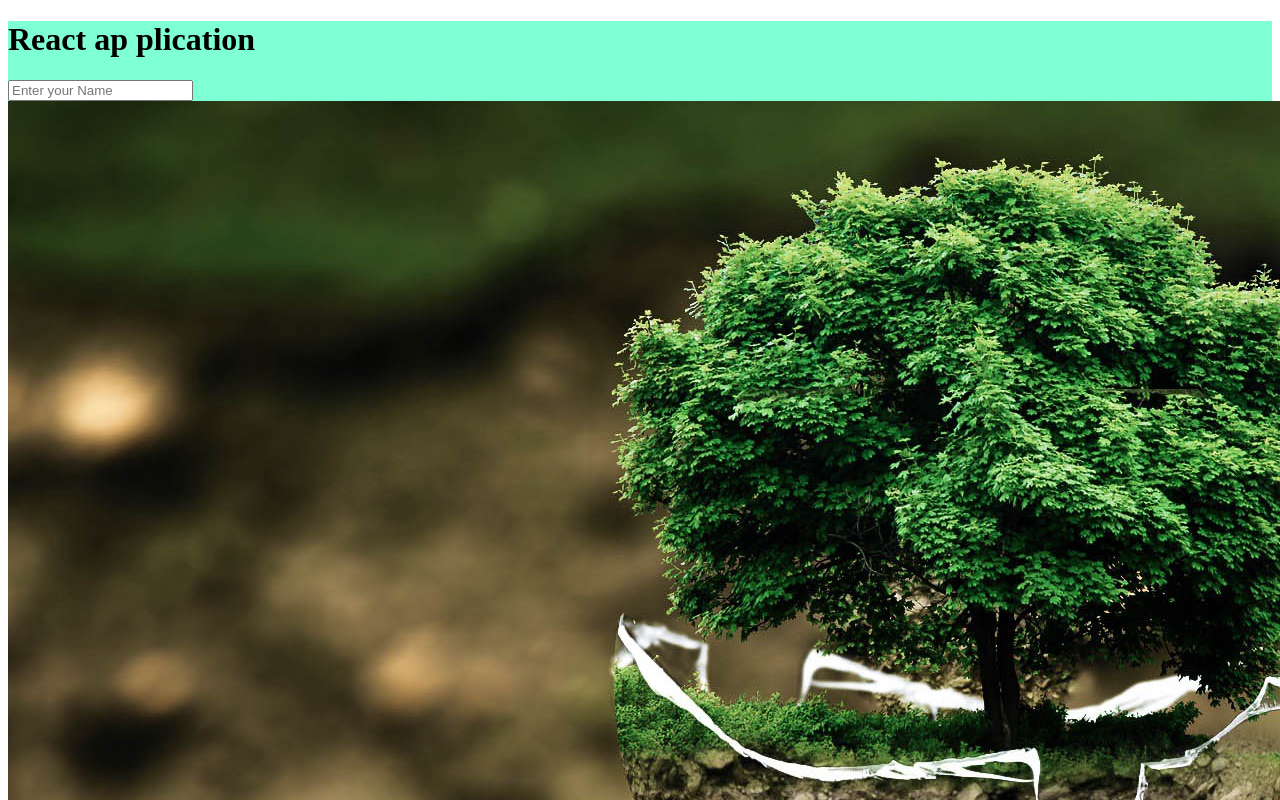
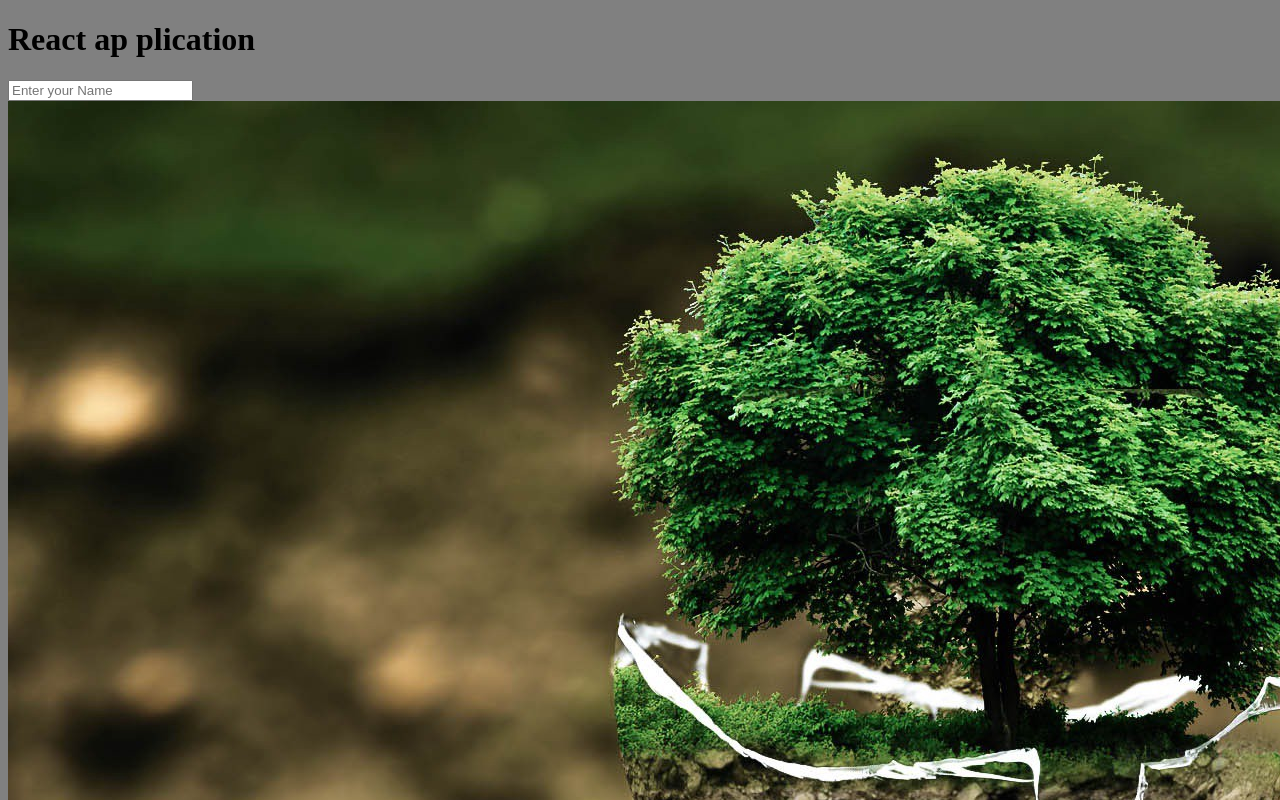
Before and after one commit to MerKhadraoui/reactApp, a React (Create React App) app: page / in a window 1280 px wide. Shown: the top 800 px of the page. Built offline with nearby package versions, Linux system fonts and the light colour scheme.

Commit message:
practising react

```diff
--- a/package.json
+++ b/package.json
@@ -6,6 +6,7 @@
     "@testing-library/jest-dom": "^5.16.1",
     "@testing-library/react": "^12.1.2",
     "@testing-library/user-event": "^13.5.0",
+    "node-sass": "^7.0.1",
     "react": "^17.0.2",
     "react-dom": "^17.0.2",
     "react-scripts": "5.0.0",
--- a/src/css/style.css
+++ /dev/null
@@ -1,3 +0,0 @@
-div {
-  background-color: aquamarine;
-}
--- a/src/index.js
+++ b/src/index.js
@@ -1,6 +1,6 @@
 import React from "react";
 import ReactDOM from "react-dom";
-import "./css/style.css";
+import "./sass/main.scss";
 import App from "./App";
 
 ReactDOM.render(
--- /dev/null
+++ b/src/sass/main.scss
@@ -0,0 +1,3 @@
+body {
+  background-color: gray;
+}
```
Also changed, not shown: 1 other file (tests, documents, lock files or other folders).
